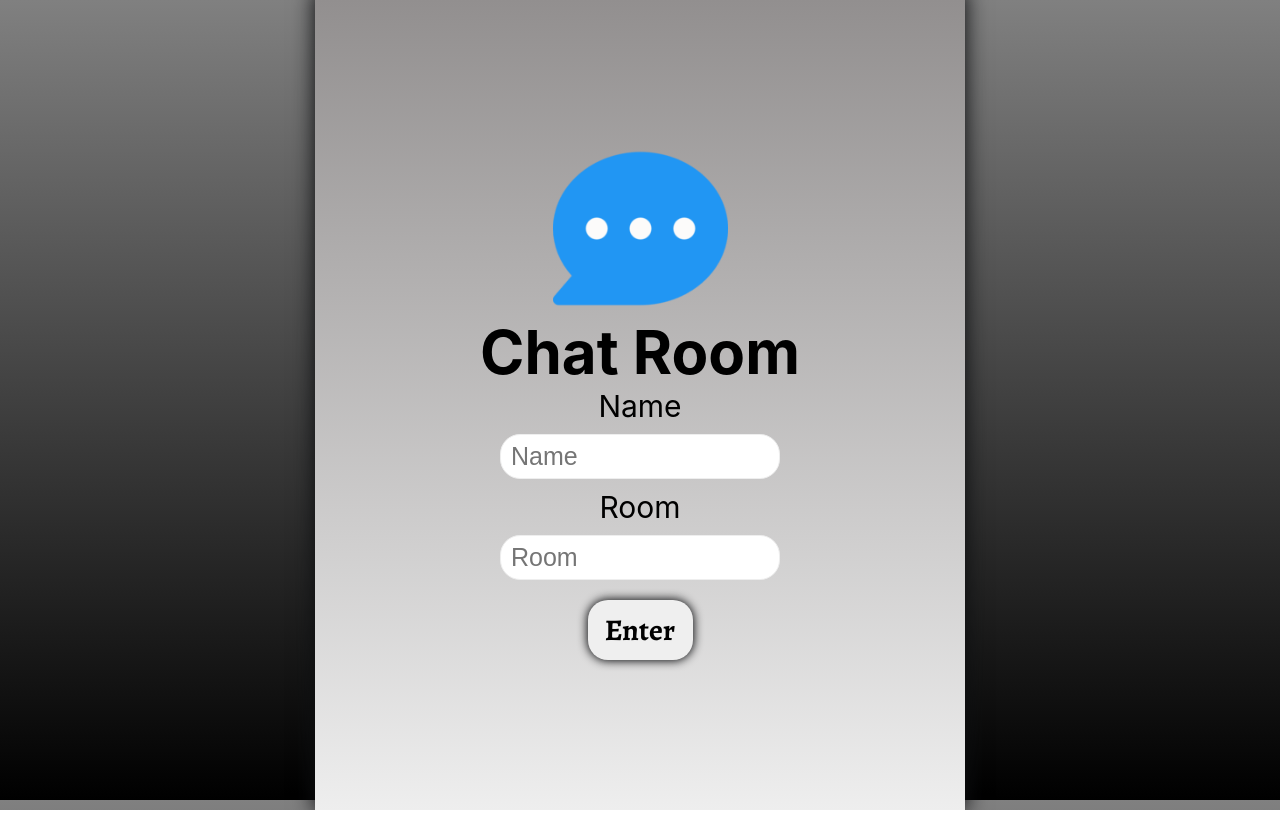
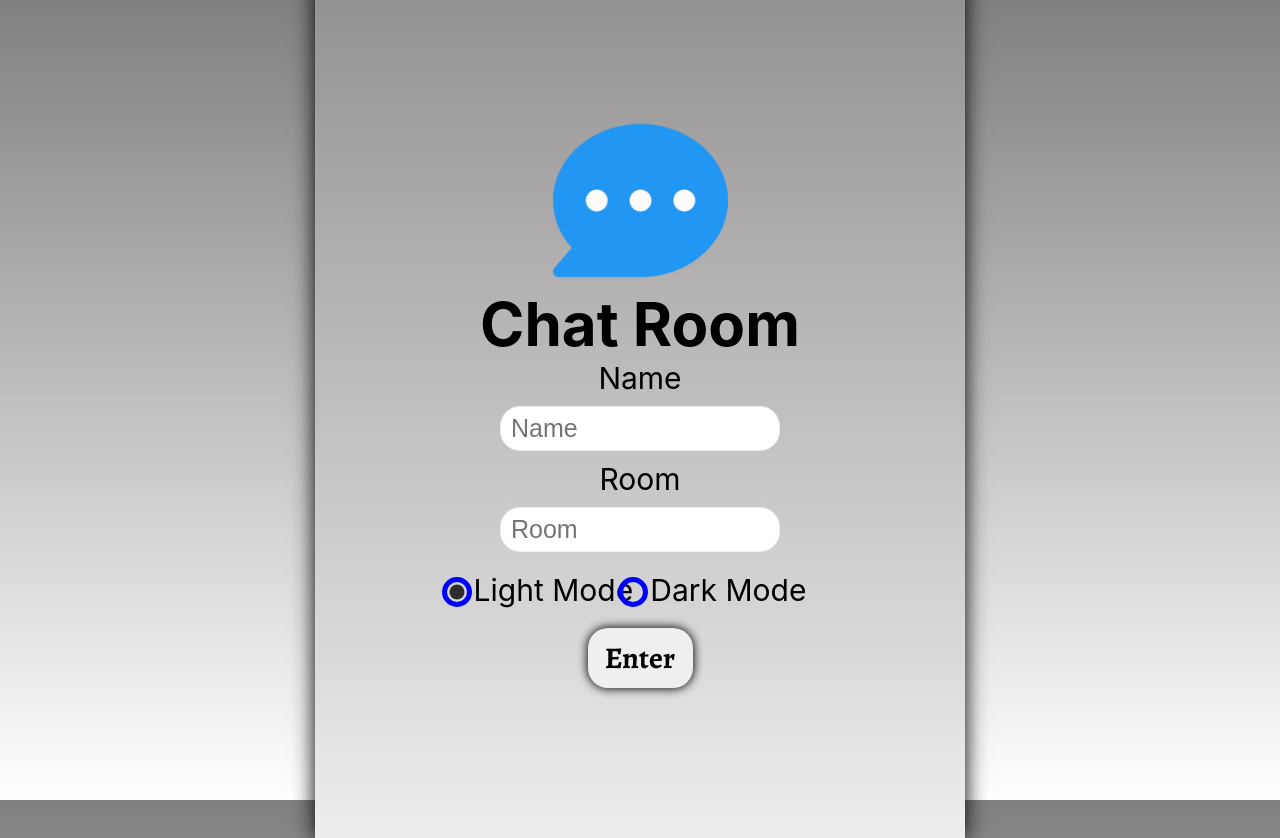
Before and after one commit to josesales/chat-room, a React (Create React App) app in the folder client/: page /login in a window 1280 px wide. Before the commit the page ends 810 px from the top, so only its background shows below. Built offline with nearby package versions, Linux system fonts and the light colour scheme.

Commit message:
Adding styled components to make light and dark theme feature. Created theme.js, globalStyles.js and Theme component

```diff
--- a/client/package.json
+++ b/client/package.json
@@ -17,6 +17,7 @@
     "redux-persist": "^6.0.0",
     "socket.io": "^4.0.2",
     "socket.io-client": "^4.0.2",
+    "styled-components": "^5.3.0",
     "web-vitals": "^1.1.1"
   },
   "scripts": {
--- a/client/src/App.js
+++ b/client/src/App.js
@@ -1,20 +1,44 @@
-import React, { lazy, Suspense } from 'react';
+import React, { lazy, Suspense, useState } from 'react';
 import { Route, Switch } from 'react-router-dom';
+import { ThemeProvider } from 'styled-components';
 import Loader from './components/loader/Loader';
+import { light, dark } from './theme';
+import GlobalStyles from './globalStyles';
+import { useDispatch, useSelector } from 'react-redux';
 
 const Home = lazy(() => import('./pages/home/Home'));
 const Login = lazy(() => import('./pages/login/Login'));
 
 const App = () => {
 
+  const dispatch = useDispatch();
+  const theme = useSelector(state => state.themeReducer.theme);
+
+  //TODO Transfer the hook and function to login page and check if a reducer for the theme should be created
+  // const [theme, setTheme] = useState('light');
+
+  // // The function that toggles between themes
+  // const toggleTheme = () => {
+  //   // if the theme is not light, then set it to dark
+  //   if (theme === 'light') {
+  //     setTheme('dark');
+  //     // otherwise, it should be light
+  //   } else {
+  //     setTheme('light');
+  //   }
+  // }
+
   return (
     <div>
+      <ThemeProvider theme={theme == 'light' ? light : dark}>
+        <GlobalStyles />
         <Switch>
           <Suspense fallback={<Loader />}>
             <Route path='/' component={Home} />
             <Route exact path='/login' component={Login} />
           </Suspense>
         </Switch>
+      </ThemeProvider>
     </div>
   );
 }
--- /dev/null
+++ b/client/src/components/theme/Theme.jsx
@@ -0,0 +1,41 @@
+import React from 'react';
+import { useDispatch, useSelector } from 'react-redux';
+import { setTheme } from '../../redux/theme/theme-actions';
+import './Theme.scss';
+
+const Theme = () => {
+
+    const theme = useSelector(state => state.themeReducer.theme);
+
+    const dispatch = useDispatch();
+
+    const onThemeClick = event => {
+
+        const selectedTheme = event.target.value;
+        dispatch(setTheme(selectedTheme));
+    }
+
+    return (
+        <div className="theme-container">
+
+            <input type="radio" id="light-theme" name="theme" value="light" className="theme-container__radio-input"
+                onChange={onThemeClick} checked={theme == 'light'} />
+
+            <label htmlFor="light-theme" className="theme-container__radio-label">
+                <span className="theme-container__radio-button"></span>
+                Light Mode
+            </label>
+
+            <input type="radio" id="dark-theme" name="theme" value="dark" className="theme-container__radio-input"
+                onChange={onThemeClick} checked={theme == 'dark'} />
+
+            <label htmlFor="dark-theme" className="theme-container__radio-label">
+                <span className="theme-container__radio-button"></span>
+                Dark Mode
+            </label>
+        </div>
+    );
+
+}
+
+export default Theme;
--- /dev/null
+++ b/client/src/components/theme/Theme.scss
@@ -0,0 +1,52 @@
+.theme-container {
+  width: 100%;
+  margin: 1rem 0;
+  display: flex;
+  justify-content: space-around;
+  align-items: center;
+
+  &__radio-input {
+    display: none;
+  }
+
+  &__radio-label {
+    outline: none;
+    cursor: pointer;
+    position: relative;
+    // padding-left: 4.5rem;
+  }
+
+  &__radio-button {
+    //Same height and width to be a circle
+    width: 3rem;
+    height: 3rem;
+    border: .5rem solid blue;
+    border-radius: 50%;
+    position: absolute;
+    left: -3.2rem;
+    top: 0.5rem;
+
+    @media only screen and (max-width: 45em) {
+      top: -0.3rem;
+    }
+
+    &::after {
+        content: ""; //Always we define a sudo element we have to specify a content property in order to work
+        display: inline-block;
+        height: 1.5rem;
+        width: 1.5rem;
+        border-radius: 50%;
+        position: absolute;
+        top: 50%;
+        left: 50%;
+        transform: translate(-50%, -50%);
+        background-color: #2d2d2d;
+        opacity: 0;
+        transition: opacity .2s;
+    }
+  }
+
+  &__radio-input:checked + &__radio-label &__radio-button::after {
+    opacity: 1;
+  }
+}
--- /dev/null
+++ b/client/src/globalStyles.js
@@ -0,0 +1,31 @@
+import { createGlobalStyle } from 'styled-components';
+
+const GlobalStyles = createGlobalStyle`
+    *,
+    *::after, /*making the after and before elements generated by the pseudo classes to get the behavior*/
+    *::before {
+        margin: 0;
+        padding: 0;
+        box-sizing: inherit; /*inherits from the body*/
+    }
+
+    html {
+        font-size: 62.5%; //1rem = 10 pixels // 10px/16px = 62.5%
+        //Now instead of change pixel by pixel we can just change the font-size and the size of the elements will change accordingly
+        @media only screen and (max-width: 45em) {
+          font-size: 50%; //1rem = 12 pixels // 12px/16px = 75%
+        }
+    }
+
+    body {
+        margin: 0;
+        font-family: -apple-system, BlinkMacSystemFont, 'Alegreya', 'Segoe UI', 'Roboto', 'Oxygen',
+          'Ubuntu', 'Cantarell', 'Fira Sans', 'Droid Sans', 'Helvetica Neue',
+          sans-serif;
+        -webkit-font-smoothing: antialiased;
+        -moz-osx-font-smoothing: grayscale;
+        background-image: ${({ theme }) => theme.bodyColorGradient};
+        box-sizing: border-box;
+      }`;
+
+export default GlobalStyles;
--- a/client/src/index.scss
+++ b/client/src/index.scss
@@ -1,31 +1,31 @@
-*,
-*::after, /*making the after and before elements generated by the pseudo classes to get the behavior*/
-*::before {
-    margin: 0;
-    padding: 0;
-    box-sizing: inherit; /*inherits from the body*/
-}
+// *,
+// *::after, /*making the after and before elements generated by the pseudo classes to get the behavior*/
+// *::before {
+//     margin: 0;
+//     padding: 0;
+//     box-sizing: inherit; /*inherits from the body*/
+// }
 
-html {
-    font-size: 62.5%; //1rem = 10 pixels // 10px/16px = 62.5%
-    //Now instead of change pixel by pixel we can just change the font-size and the size of the elements will change accordingly
-    @media only screen and (max-width: 45em) {
-      font-size: 50%; //1rem = 12 pixels // 12px/16px = 75%
-    }
-}
+// html {
+//     font-size: 62.5%; //1rem = 10 pixels // 10px/16px = 62.5%
+//     //Now instead of change pixel by pixel we can just change the font-size and the size of the elements will change accordingly
+//     @media only screen and (max-width: 45em) {
+//       font-size: 50%; //1rem = 12 pixels // 12px/16px = 75%
+//     }
+// }
 
-body {
-  margin: 0;
-  font-family: -apple-system, BlinkMacSystemFont, 'Alegreya', 'Segoe UI', 'Roboto', 'Oxygen',
-    'Ubuntu', 'Cantarell', 'Fira Sans', 'Droid Sans', 'Helvetica Neue',
-    sans-serif;
-  -webkit-font-smoothing: antialiased;
-  -moz-osx-font-smoothing: grayscale;
-  background-image: linear-gradient(to top, black, grey);
-  box-sizing: border-box;
-}
+// body {
+//   margin: 0;
+//   font-family: -apple-system, BlinkMacSystemFont, 'Alegreya', 'Segoe UI', 'Roboto', 'Oxygen',
+//     'Ubuntu', 'Cantarell', 'Fira Sans', 'Droid Sans', 'Helvetica Neue',
+//     sans-serif;
+//   -webkit-font-smoothing: antialiased;
+//   -moz-osx-font-smoothing: grayscale;
+//   background-image: linear-gradient(to top, black, grey);
+//   box-sizing: border-box;
+// }
 
-code {
-  font-family: source-code-pro, Menlo, Monaco, Consolas, 'Courier New',
-    monospace;
-}
+// code {
+//   font-family: source-code-pro, Menlo, Monaco, Consolas, 'Courier New',
+//     monospace;
+// }
--- a/client/src/pages/login/Login.jsx
+++ b/client/src/pages/login/Login.jsx
@@ -4,12 +4,14 @@ import logo from "../../assets/logo-200x200.png";
 import './Login.scss';
 import { WebSocketContext } from '../../context/WebSocketContext';
 import { useSelector } from 'react-redux';
+import Theme from '../../components/theme/Theme';
 
 const Login = () => {
 
     const [userFields, setUserFields] = useState({ name: '', room: '' });
 
     const context = useContext(WebSocketContext);
+
     const user = useSelector(state => state.userReducer.user);
 
     const onUserFieldsChange = event => {
@@ -32,7 +34,6 @@ const Login = () => {
     useEffect(() => {
 
         if (user) {
-
             //user should be clean during the first time the login page renders
             context.removeUserFromRoom(user);
         }
@@ -60,6 +61,8 @@ const Login = () => {
                                 <input type="text" className="login-container__input" placeholder="Room" autoComplete="off"
                                     value={userFields.room} name="room" onChange={onUserFieldsChange} />
 
+                                <Theme />
+
                                 <input type="submit" value="Enter" className="login-container__submit" />
                             </div>
                         </form>
--- a/client/src/redux/root-reducer.js
+++ b/client/src/redux/root-reducer.js
@@ -4,6 +4,7 @@ import storage from 'redux-persist/lib/storage';
 import userReducer from './user/user-reducer';
 import messageReducer from './message/message-reducer';
 import roomReducer from './room/room-reducer';
+import themeReducer from './theme/theme-reducer';
 
 const persistConfig = {
     key: 'root',
@@ -14,6 +15,7 @@ const rootReducer = combineReducers({
     userReducer,
     messageReducer,
     roomReducer,
+    themeReducer,
 });
 
 export default persistReducer(persistConfig, rootReducer);
--- /dev/null
+++ b/client/src/redux/theme/theme-actions.js
@@ -0,0 +1,6 @@
+import { ThemeActionTypes } from './theme-types';
+
+export const setTheme = theme => {
+
+    return { type: ThemeActionTypes.SET_THEME, payload: theme };
+};
--- /dev/null
+++ b/client/src/redux/theme/theme-reducer.js
@@ -0,0 +1,21 @@
+import { ThemeActionTypes } from './theme-types';
+
+const INITIAL_STATE = {
+    theme: 'light',
+}
+
+const themeReducer = (state = INITIAL_STATE, action) => {
+    switch (action.type) {
+
+        case ThemeActionTypes.SET_THEME:
+            return {
+                ...state,
+                theme: action.payload,
+            };
+
+        default:
+            return state;
+    }
+}
+
+export default themeReducer;
--- /dev/null
+++ b/client/src/redux/theme/theme-types.js
@@ -0,0 +1,3 @@
+export const ThemeActionTypes = {
+    SET_THEME: 'SET_THEME',
+}
--- /dev/null
+++ b/client/src/theme.js
@@ -0,0 +1,13 @@
+export const light = {
+    bodyColorGradient: 'linear-gradient(to top, white, grey)',
+    text: '#363537',
+    toggleBorder: '#FFF',
+    gradient: 'linear-gradient(#39598A, #79D7ED)',
+}
+
+export const dark = {
+    bodyColorGradient: 'linear-gradient(to top, black, grey)',
+    text: '#FAFAFA',
+    toggleBorder: '#6B8096',
+    gradient: 'linear-gradient(#091236, #1E215D)',
+}
```
Also changed, not shown: 1 other file (tests, documents, lock files or other folders). Lines whose indentation alone changed are shown as unchanged.
